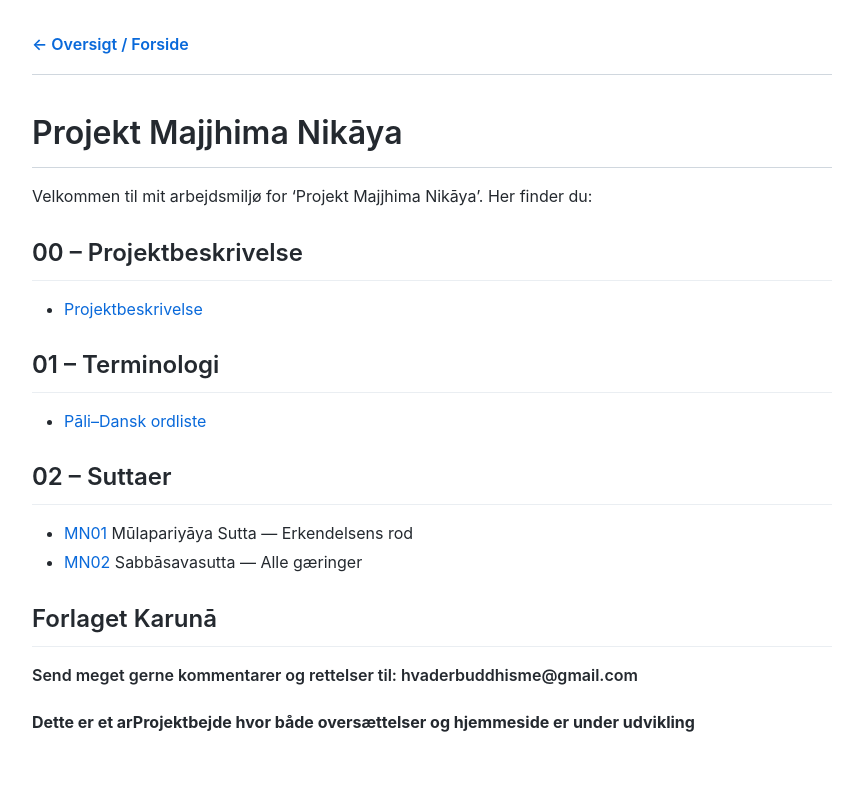
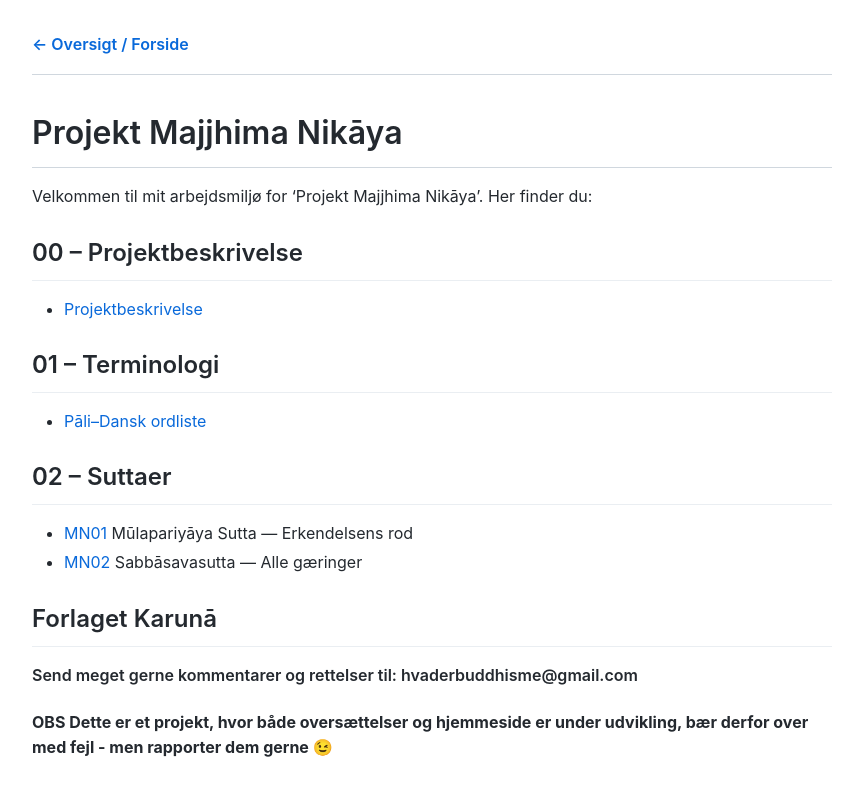
Before and after one commit to henningvhansen/Suttaer, a Jekyll site: the page built from index.md, in a window 1280 px wide. Shown: the top 796 px of the page, without its empty margins (208-1071 px from the left). Built offline with Jekyll 4.4.1, drawn with Linux system fonts in a browser that asks for light colours.

Commit message:
Revise project status note in index.md
Updated project description to clarify ongoing development.

```diff
--- a/index.md
+++ b/index.md
@@ -18,4 +18,5 @@ Velkommen til mit arbejdsmiljø for 'Projekt Majjhima Nikāya'. Her finder du:
 
 ## Forlaget Karunā
 **Send meget gerne kommentarer og rettelser til: hvaderbuddhisme@gmail.com**
-#### Dette er et arProjektbejde hvor både oversættelser og hjemmeside er under udvikling
+
+#### OBS Dette er et projekt, hvor både oversættelser og hjemmeside er under udvikling, bær derfor over med fejl - men rapporter dem gerne 😉
```
